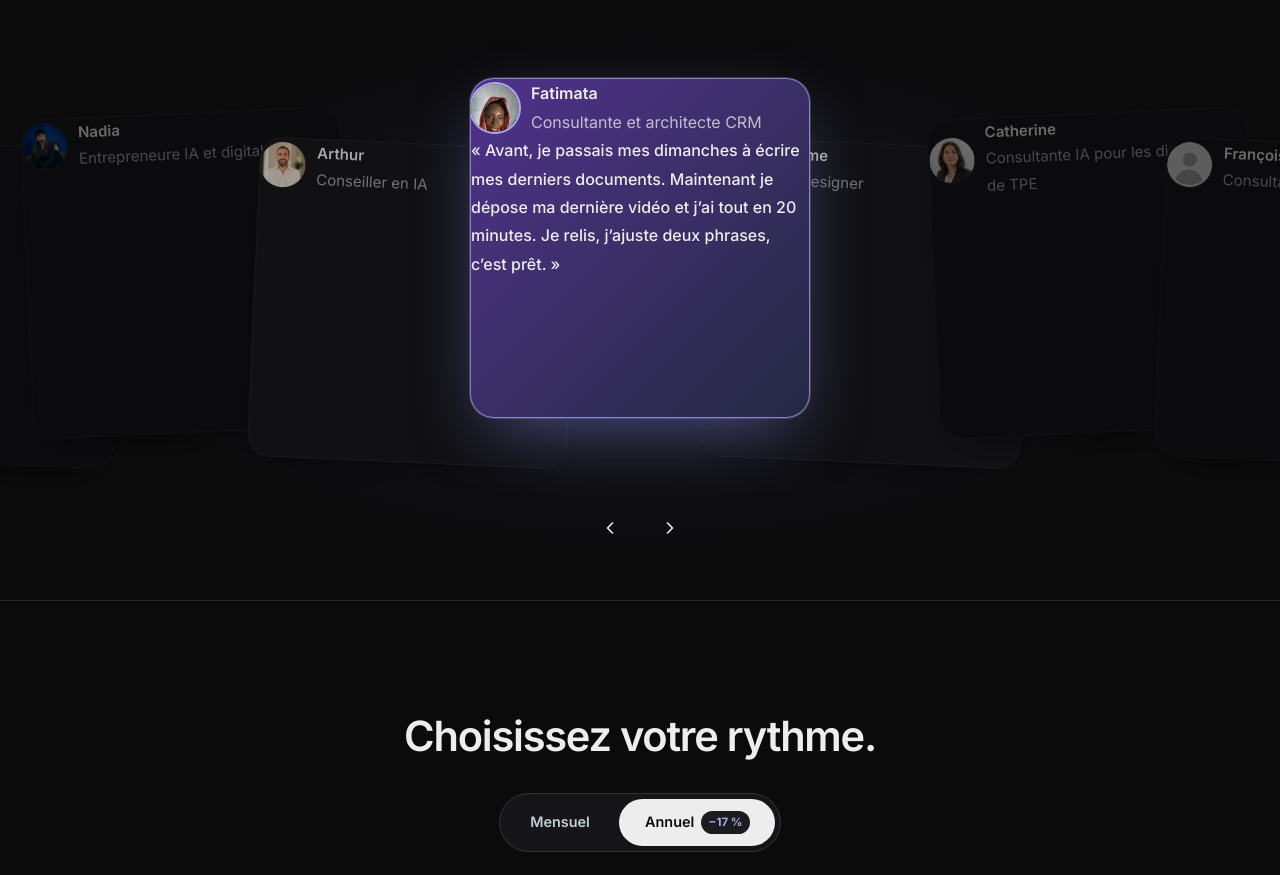
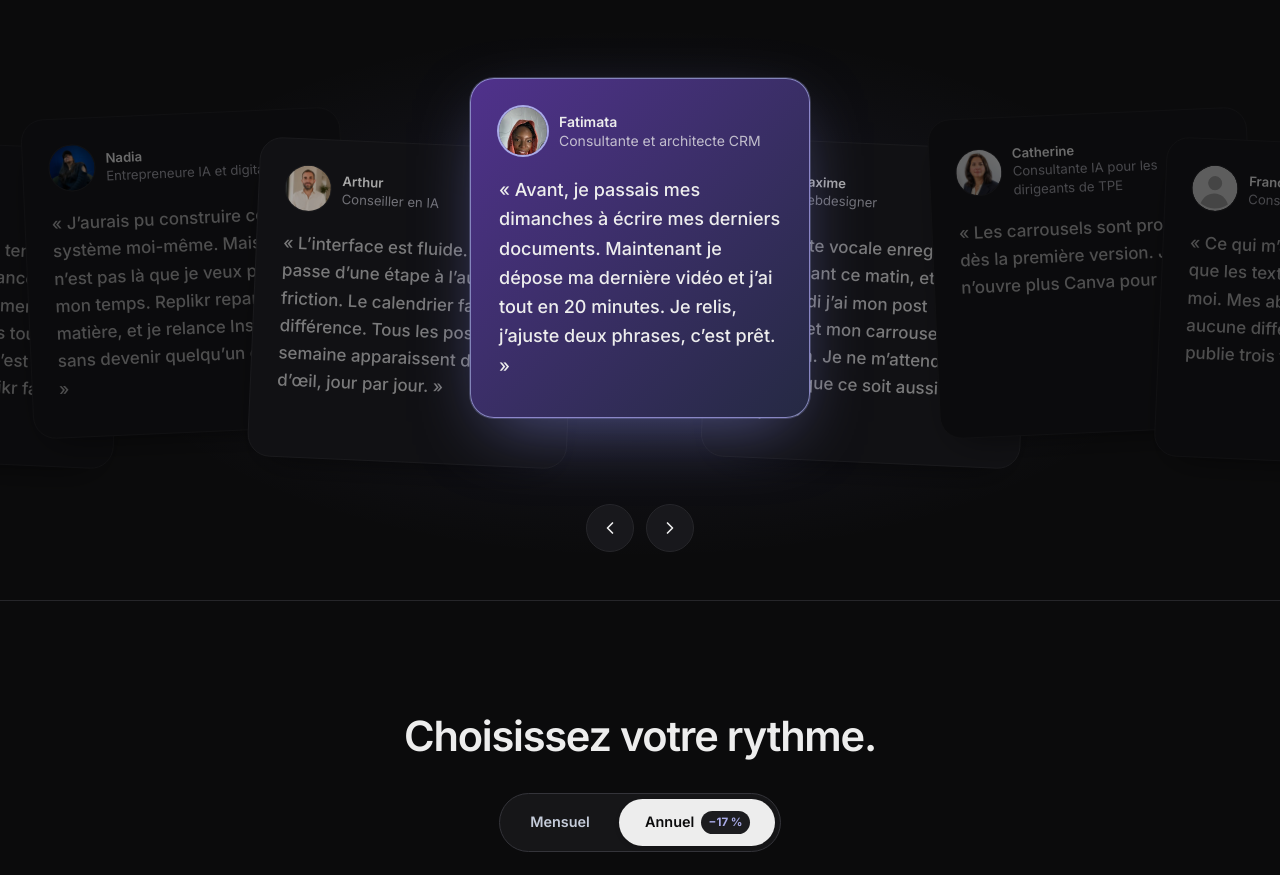
Before and after one commit to aelabsolution-ship-it/replikr-landing, a Next.js app: page / in a window 1280 px wide. Shown: the part 2800-3675 px from the top of the page. Built offline with nearby package versions, Linux system fonts and the light colour scheme.

Commit message:
Restore testimonial layout after Tailwind 4 migration (#8)

```diff
--- a/components/ui/stagger-testimonials.tsx
+++ b/components/ui/stagger-testimonials.tsx
@@ -99,13 +99,10 @@ const TestimonialCard: React.FC<TestimonialCardProps> = ({
           <span className={isCenter ? "text-foreground/75" : "text-muted-foreground"}>{testimonial.role}</span>
         </p>
       </div>
-      <p
-        aria-hidden={!isCenter}
-        className={cn(
-          "text-[15px] font-medium leading-snug transition-opacity duration-500 motion-reduce:transition-none sm:text-lg sm:leading-relaxed",
-          isCenter ? "text-foreground opacity-100" : "select-none opacity-0"
-        )}
-      >
+      <p className={cn(
+        "text-[15px] font-medium leading-snug sm:text-lg sm:leading-relaxed",
+        isCenter ? "text-foreground" : "text-foreground/70"
+      )}>
         « {testimonial.testimonial} »
       </p>
     </div>
--- a/public/reference/styles.css
+++ b/public/reference/styles.css
@@ -55,6 +55,9 @@
     100% { transform: translate(0, 0); }
 }
 
+/* Les styles par défaut restent sous les utilitaires Tailwind 4 :
+   le reset ne doit pas annuler les espacements et la typographie des composants. */
+@layer base {
 /* --- Reset --- */
 *, *::before, *::after { box-sizing: border-box; margin: 0; padding: 0; }
 html { scroll-behavior: smooth; }
@@ -83,6 +86,7 @@ h2 { font-size: clamp(1.8rem, 3.5vw, 2.75rem); }
 h3 { font-size: clamp(1.1rem, 1.8vw, 1.3rem); }
 p { font-size: 1rem; line-height: 1.78; font-family: var(--font-corps); }
 strong { font-family: var(--font-corps); font-weight: 600; }
+}
 
 .gradient-text {
     background: linear-gradient(135deg, var(--bleu-violet) 20%, #b88aff 100%);
```
